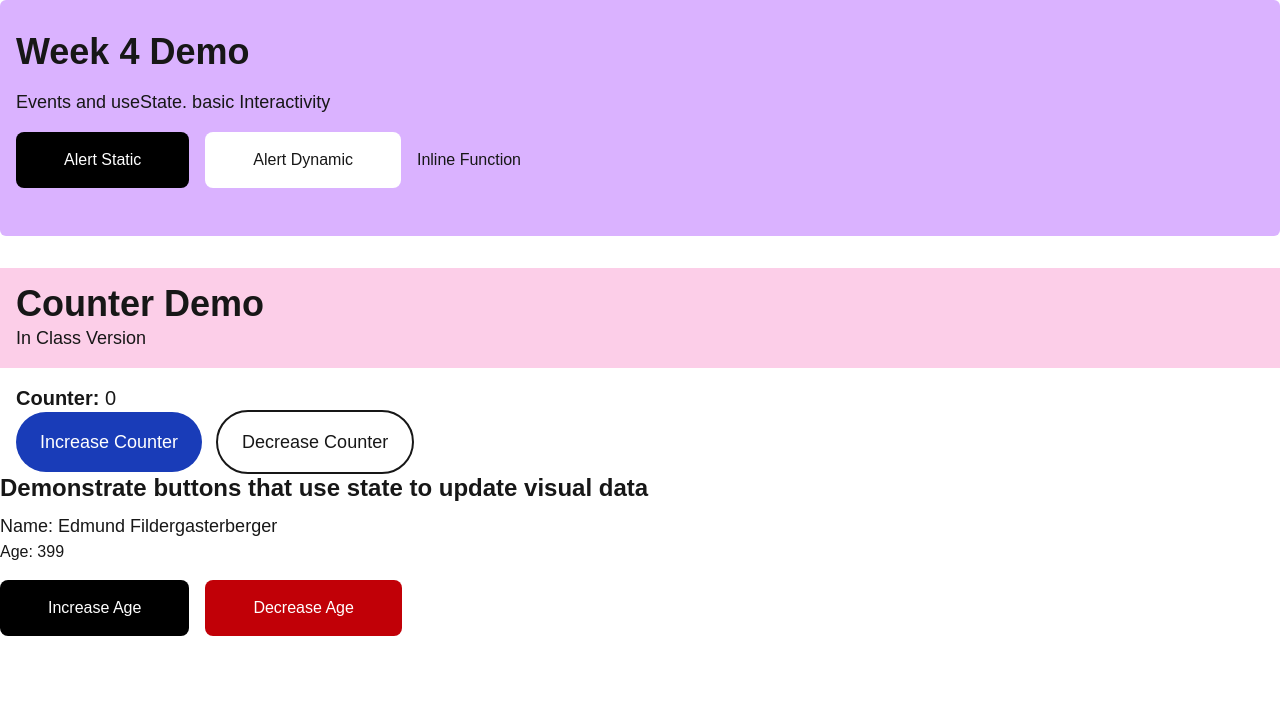
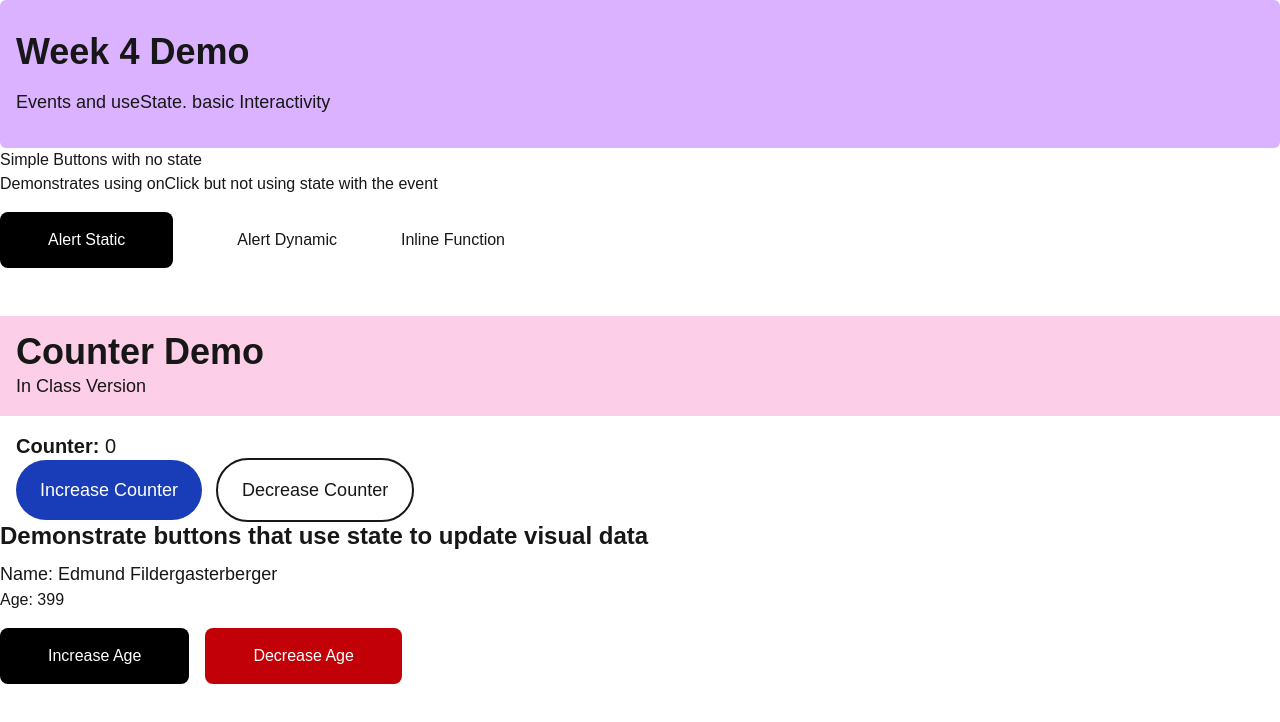
Before and after one commit to louielynmata/cprg-306-demo-site, a Next.js app: page /week-4 in a window 1280 px wide. Shown: the top 722 px of the page. Built offline with nearby package versions, Linux system fonts and the light colour scheme.

Commit message:
refactored PageHeader and StudentInfo

```diff
--- /dev/null
+++ b/app/components/PageHeader.js
@@ -0,0 +1,8 @@
+export default function PageHeader({ title, description }) {
+  return (
+    <header>
+      <h1>Week 2 Assignment</h1>
+      <p>Create a simple component and render my CPRG 306 information in it.</p>
+    </header>
+  );
+}
--- a/app/week-2/student-info.js
+++ b/app/week-2/StudentInfoSection.js
@@ -1,5 +1,5 @@
 import Link from "next/link";
-export default function StudentInfo({ name, repoLink, repoLinkText }) {
+export default function StudentInfoSection({ name, repoLink, repoLinkText }) {
   return (
     <section>
       <h2>Student Name: {name}</h2>
--- a/app/week-2/page.js
+++ b/app/week-2/page.js
@@ -1,4 +1,5 @@
-import StudentInfo from "./student-info";
+import PageHeader from "../components/PageHeader";
+import StudentInfoSection from "./StudentInfoSection";
 
 const studentInfo = {
   name: "Ashlyn",
@@ -8,10 +9,8 @@ const studentInfo = {
 export default function Page() {
   return (
     <main>
-      <header>
-        <h1>Page Header</h1>
-      </header>
-      <StudentInfo {...studentInfo} />
+      <PageHeader />
+      <StudentInfoSection {...studentInfo} />
     </main>
   );
 }
--- a/app/week-4/page.js
+++ b/app/week-4/page.js
@@ -40,6 +40,12 @@ export default function Page() {
       <header className="py-8 bg-blue-200 md:bg-purple-300   px-4 rounded-md">
         <h1 className="text-4xl font-semibold mb-4">Week 4 Demo</h1>
         <p className="text-lg">Events and useState. basic Interactivity</p>
+      </header>
+      <section>
+        <header>
+          <h2>Simple Buttons with no state</h2>
+          <p>Demonstrates using onClick but not using state with the event</p>
+        </header>
         <div className="flex gap-4">
           <button
             className="bg-black py-4 px-12 my-4 rounded-lg text-white hover:bg-blue-900 cursor-pointer"
@@ -66,7 +72,7 @@ export default function Page() {
             Inline Function
           </button>
         </div>
-      </header>
+      </section>
       <section>
         <SectionHeader
           title="Counter Demo"
```
